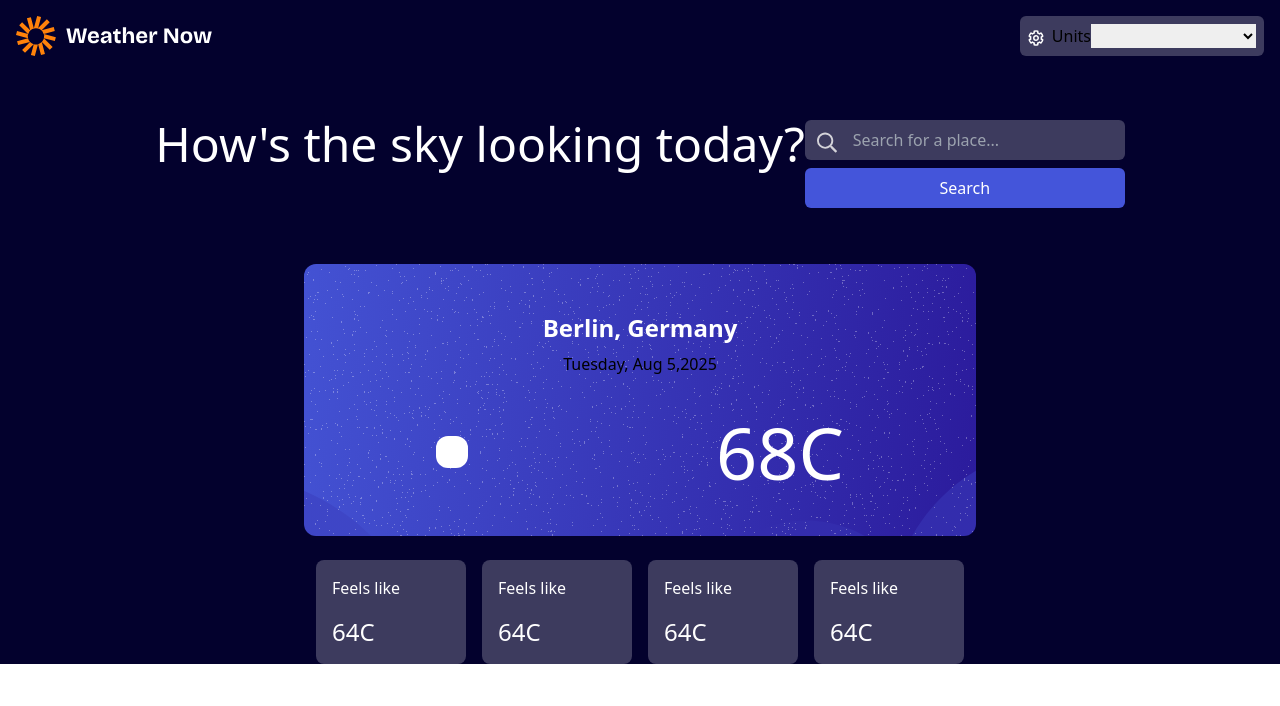
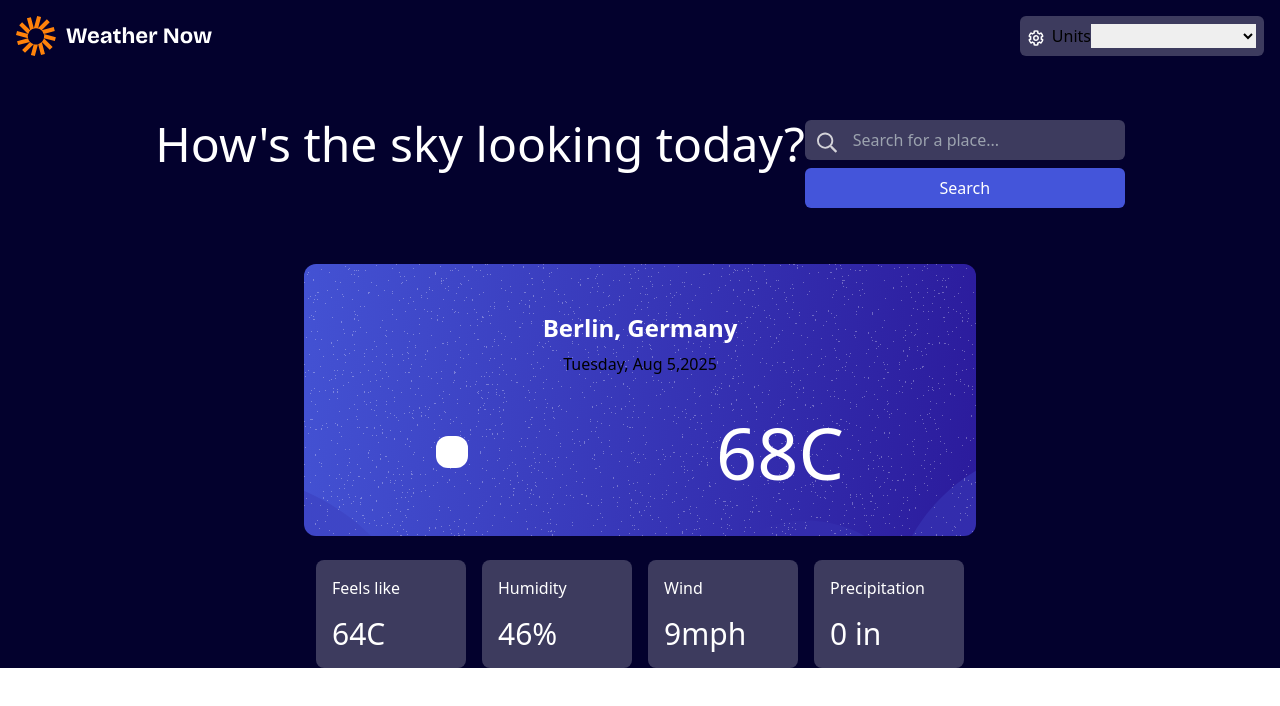
Before and after one commit to szczepanieceryk/weather-app, a React (Vite) app: page / in a window 1280 px wide. Shown: the top 706 px of the page. Built offline with nearby package versions, Linux system fonts and the light colour scheme.

Commit message:
fix(ui): add boilerplate data

```diff
--- a/src/components/ForecastCube.tsx
+++ b/src/components/ForecastCube.tsx
@@ -4,22 +4,22 @@ const ForecastCube: React.FC = () => {
     <div className="max-w-2xl mx-auto mt-6 flex flex-wrap justify-center gap-4">
       <div className="p-4 min-w-[150px] rounded-lg bg-[#3d3b5eff] text-white">
         <span className="mb-4 block">Feels like</span>
-        <span className="block text-2xl">64C</span>
+        <span className="block text-3xl">64C</span>
       </div>
 
       <div className="p-4 min-w-[150px] rounded-lg bg-[#3d3b5eff] text-white">
-        <span className="mb-4 block">Feels like</span>
-        <span className="block text-2xl">64C</span>
+        <span className="mb-4 block">Humidity</span>
+        <span className="block text-3xl">46%</span>
       </div>
 
       <div className="p-4 min-w-[150px] rounded-lg bg-[#3d3b5eff] text-white">
-        <span className="mb-4 block">Feels like</span>
-        <span className="block text-2xl">64C</span>
+        <span className="mb-4 block">Wind</span>
+        <span className="block text-3xl">9mph</span>
       </div>
 
       <div className="p-4 min-w-[150px] rounded-lg bg-[#3d3b5eff] text-white">
-        <span className="mb-4 block">Feels like</span>
-        <span className="block text-2xl">64C</span>
+        <span className="mb-4 block">Precipitation</span>
+        <span className="block text-3xl">0 in</span>
       </div>
     </div>
   );
```
